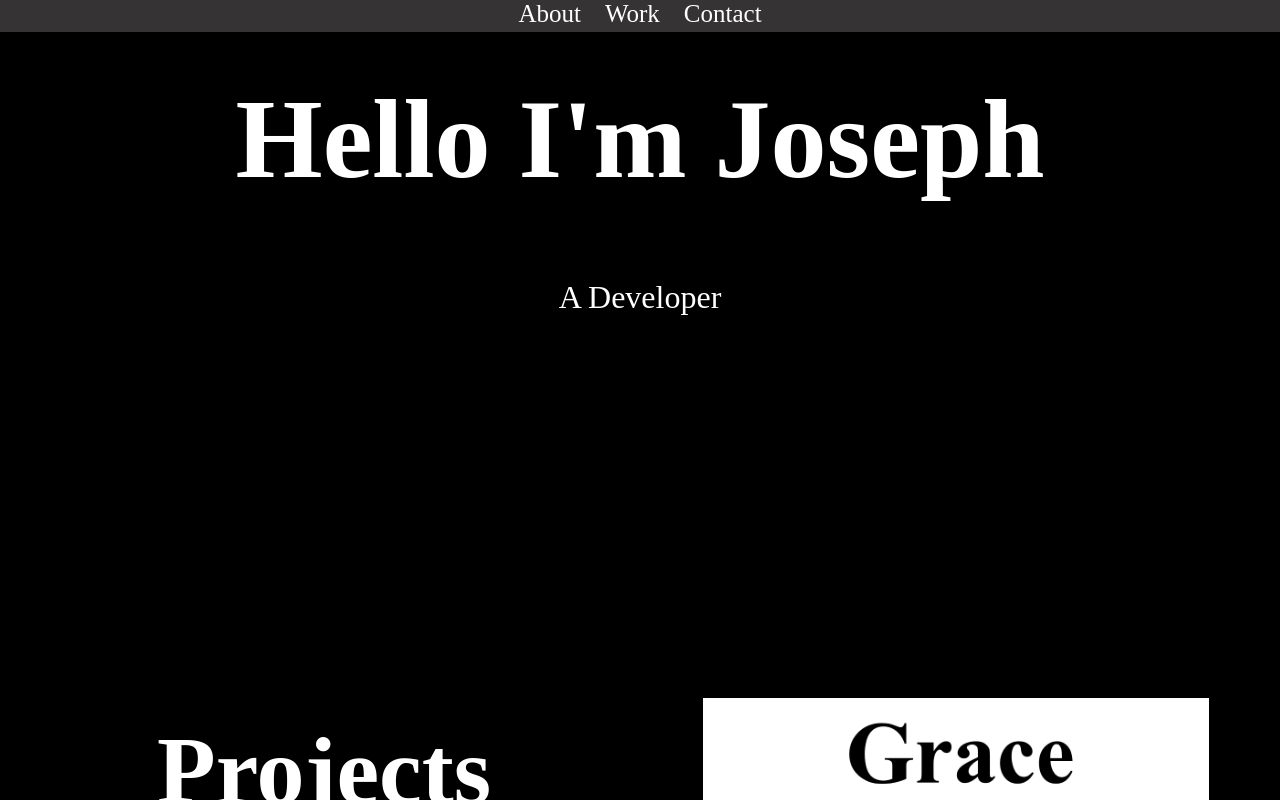
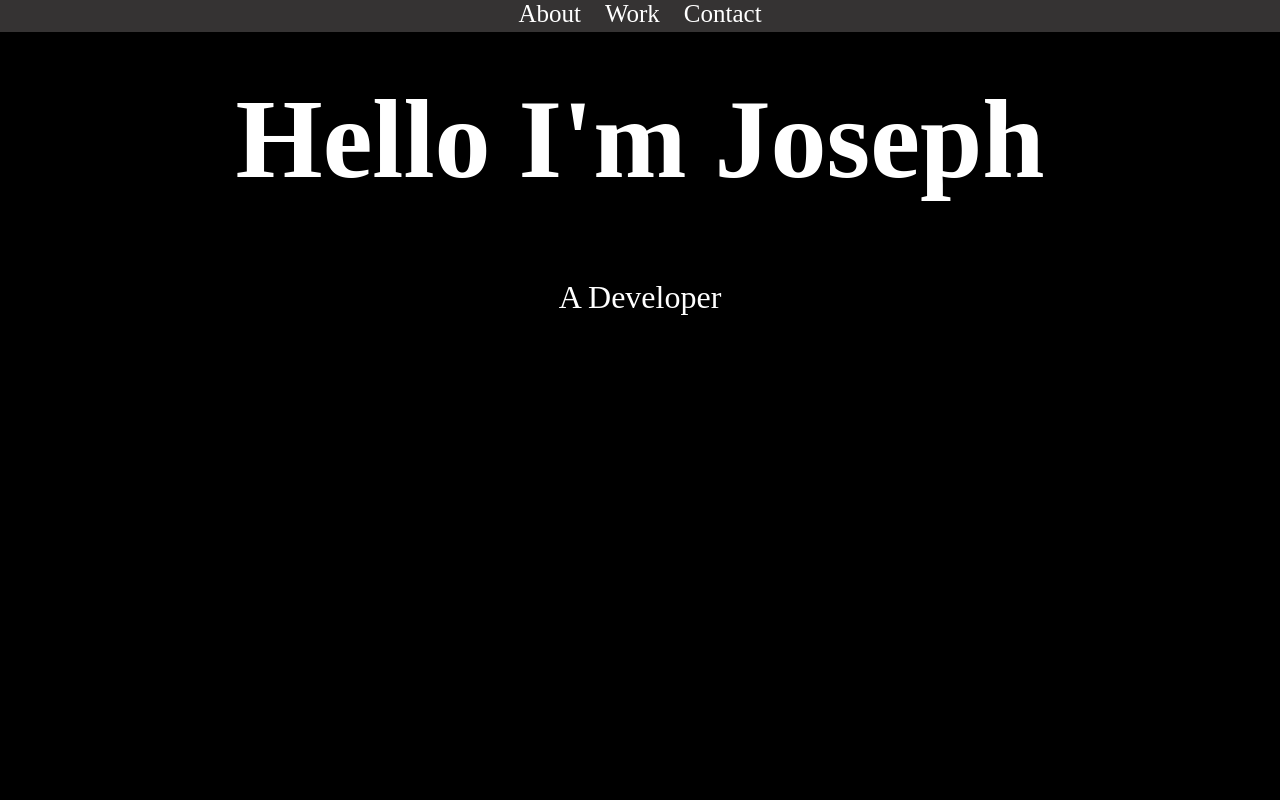
Before and after one commit to josephacevedo/FCC-personal-portfolio, a plain HTML site: page index.html in a window 1280 px wide. Shown: the top 800 px of the page. Drawn offline with Linux system fonts and the light colour scheme.

Commit message:
welcome section height
made the welcome section have a view height of 100

```diff
--- a/style.css
+++ b/style.css
@@ -130,4 +130,9 @@ img {
         grid-template-columns: repeat(2, 50%);
     }
 
+    #welcome-section {
+        height: 100vh;
+    }
+}
+
   }
```
